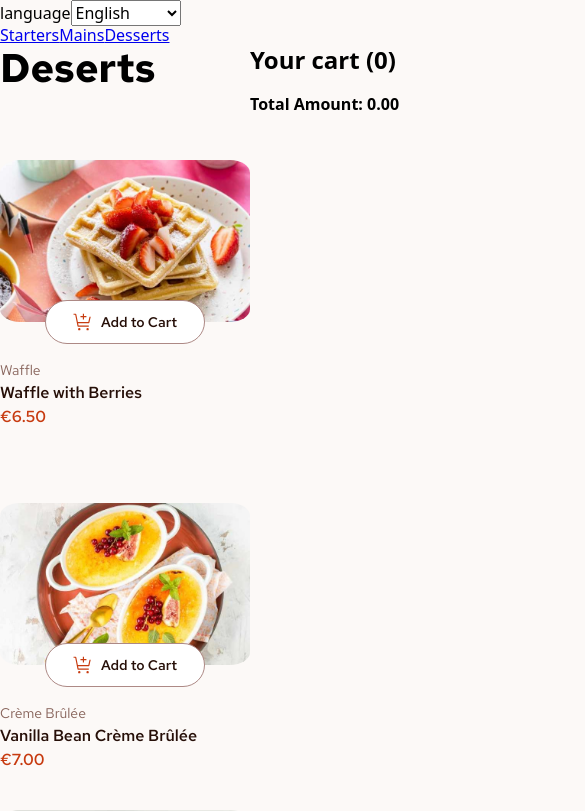
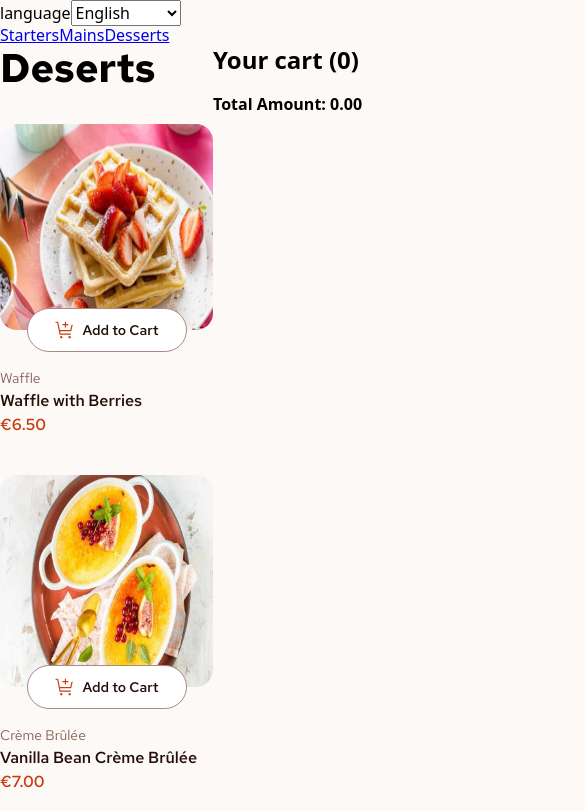
Before and after one commit to Anubliss-0/product-list-with-cart, a React (Vite) app: page /deserts in a window 390 px wide. Shown: the top 811 px of the page, 585 px wide, since content can reach past the window. Built offline with nearby package versions, Linux system fonts and the light colour scheme.

Commit message:
card tablet styles

```diff
--- a/src/components/ProductCard/ProductCard.module.scss
+++ b/src/components/ProductCard/ProductCard.module.scss
@@ -8,7 +8,11 @@
     >img {
         border-radius: 8%;
         width: 100%;
-        max-height: 15rem;
+        height: 15rem;
+
+        @include respond-to-tablet {
+            height: 13.25rem;
+        }
     }
 }
 
--- a/src/routes/ProductList.module.scss
+++ b/src/routes/ProductList.module.scss
@@ -1,12 +1,18 @@
 @import "../styles/variables.scss";
 @import "../styles/typography.scss";
+@import "../styles/utilities.scss";
 
 .itemList {
     display: grid;
-    grid-template-columns: repeat(auto-fill, 250px);
+    grid-template-columns: repeat(auto-fill, 15.625rem);
     grid-template-rows: 21.6875rem;
     grid-column-gap: $spacing-300;
     grid-row-gap: $spacing-400;
+
+    @include respond-to-tablet {
+        grid-template-columns: repeat(auto-fill, 13.3125rem);
+        grid-template-rows: 19.9375rem;
+    }
 }
 
 .title {
```
